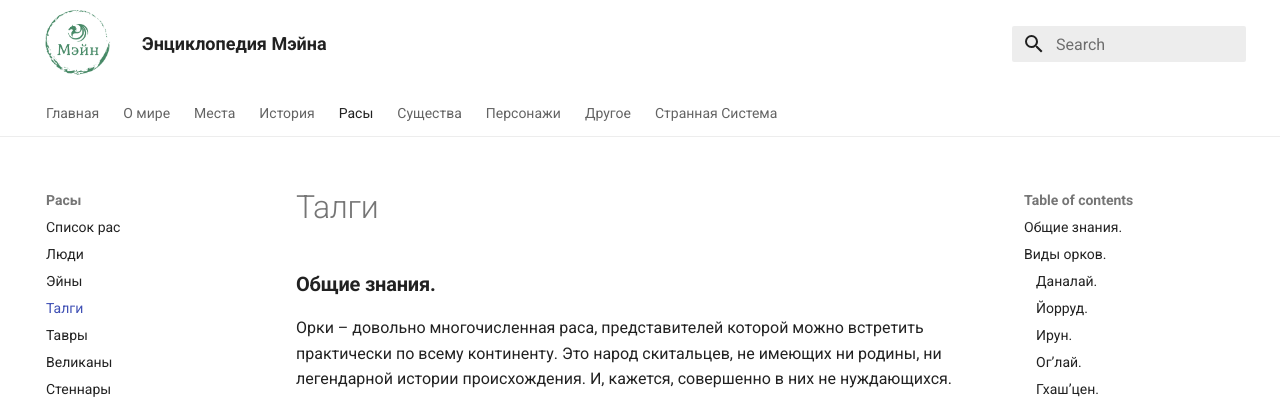
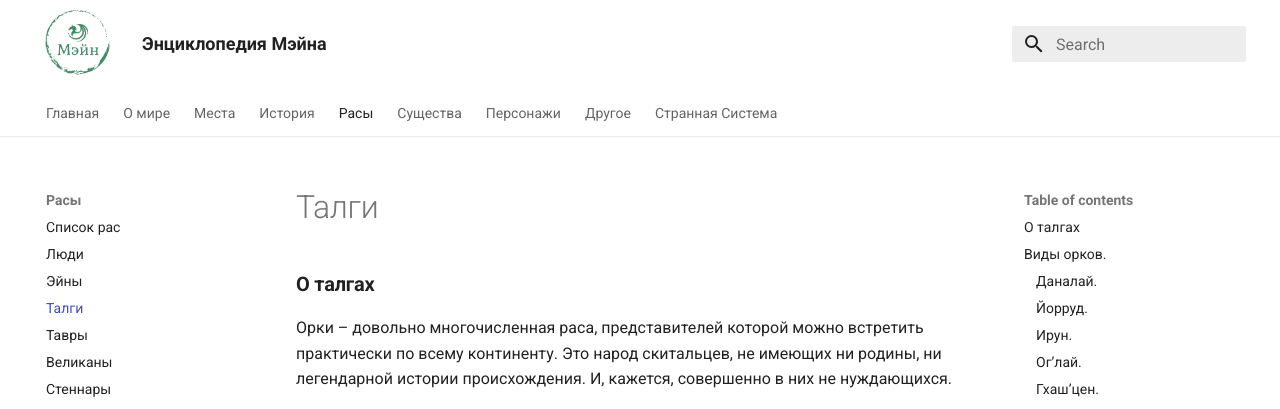
Before and after one commit to Stormeij/my-world-wiki, an MkDocs documentation site: the page built from docs/race/3_talg.md, in a window 1280 px wide and 900 px high. Shown: the top 409 px of the window. Built offline with MkDocs 1.6.1 and Material for MkDocs 9.7.7, drawn with Linux system fonts in a browser that asks for light colours.

Commit message:
Правка орков

```diff
--- a/docs/race/3_talg.md
+++ b/docs/race/3_talg.md
@@ -1,4 +1,4 @@
-### **Общие знания.**
+### **О талгах**
 
 Орки – довольно многочисленная раса, представителей которой можно встретить практически по всему континенту. Это народ скитальцев, не имеющих ни родины, ни легендарной истории происхождения. И, кажется, совершенно в них не нуждающихся.
 
```
